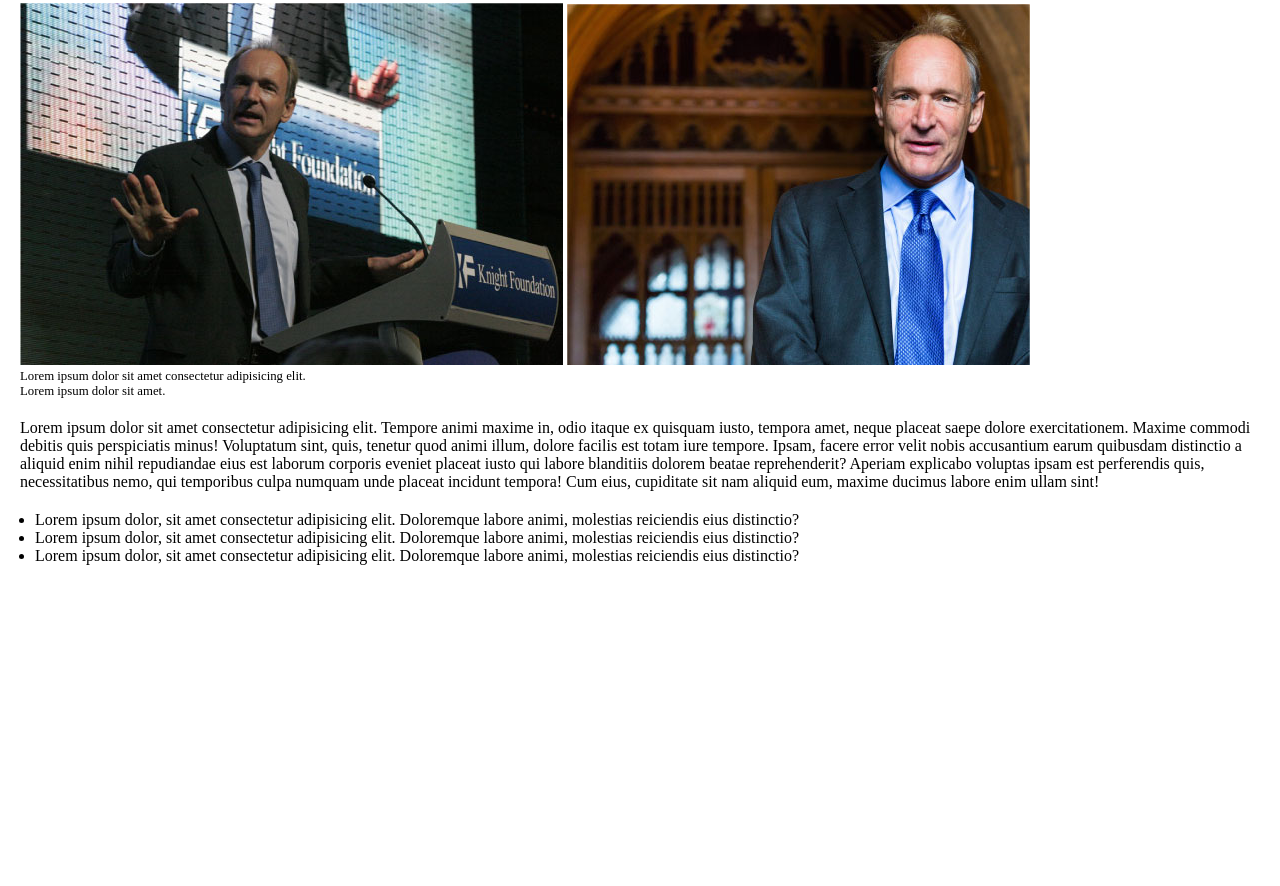
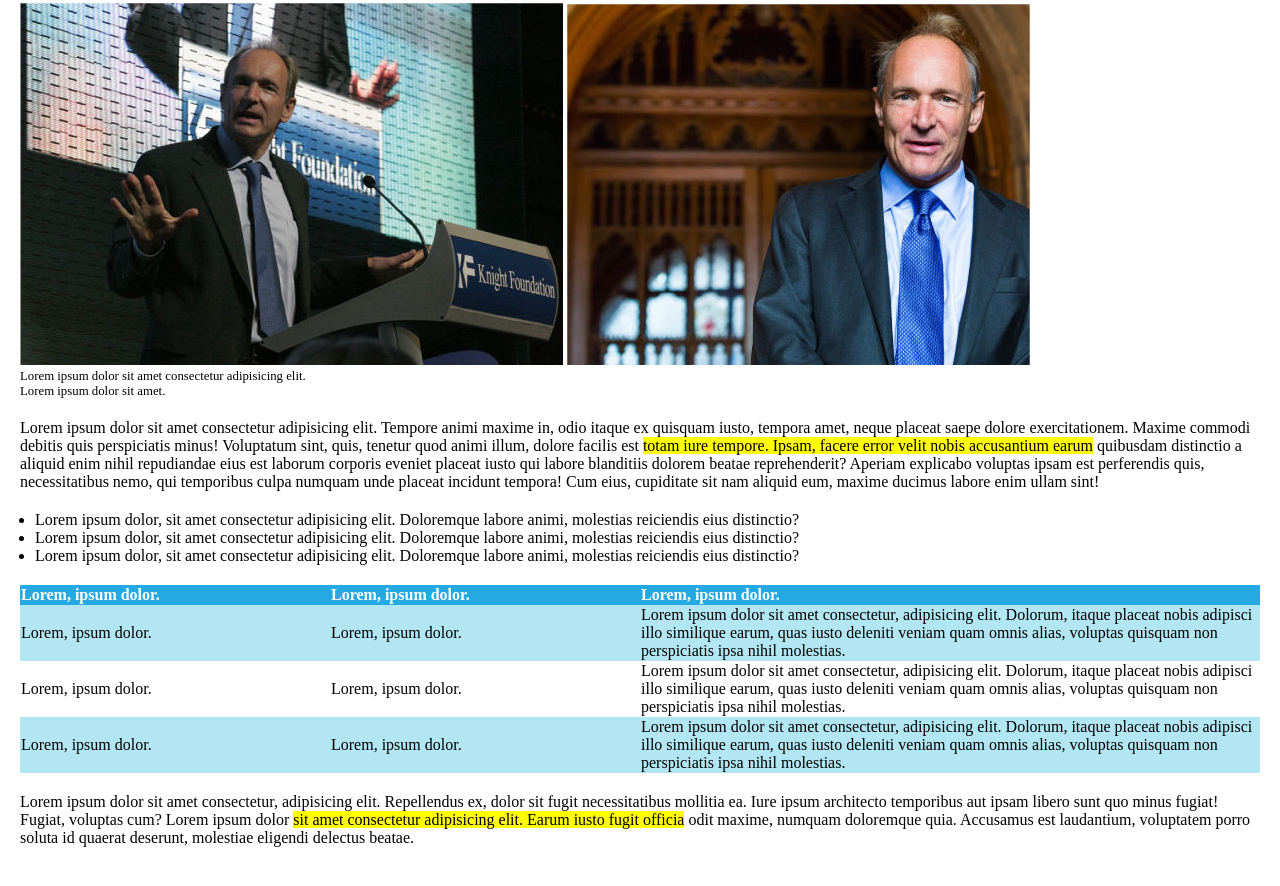
Before and after one commit to Pierluigi97/html-css-booleaner, a plain HTML site: page index.html in a window 1280 px wide. Shown: the part 262-1148 px from the top of the page. Before the commit the page ends 867 px from the top, so only its background shows below. Drawn offline with Linux system fonts and the light colour scheme.

Commit message:
[add] table in main

```diff
--- a/index.html
+++ b/index.html
@@ -36,7 +36,7 @@
     <!-- article --->
      <section id="article">
       <p>
-        Lorem ipsum dolor sit amet consectetur adipisicing elit. Tempore animi maxime in, odio itaque ex quisquam iusto, tempora amet, neque placeat saepe dolore exercitationem. Maxime commodi debitis quis perspiciatis minus! Voluptatum sint, quis, tenetur quod animi illum, dolore facilis est totam iure tempore. Ipsam, facere error velit nobis accusantium earum quibusdam distinctio a aliquid enim nihil repudiandae eius est laborum corporis eveniet placeat iusto qui labore blanditiis dolorem beatae reprehenderit? Aperiam explicabo voluptas ipsam est perferendis quis, necessitatibus nemo, qui temporibus culpa numquam unde placeat incidunt tempora! Cum eius, cupiditate sit nam aliquid eum, maxime ducimus labore enim ullam sint!
+        Lorem ipsum dolor sit amet consectetur adipisicing elit. Tempore animi maxime in, odio itaque ex quisquam iusto, tempora amet, neque placeat saepe dolore exercitationem. Maxime commodi debitis quis perspiciatis minus! Voluptatum sint, quis, tenetur quod animi illum, dolore facilis est <span class="highlight">totam iure tempore. Ipsam, facere error velit nobis accusantium earum</span> quibusdam distinctio a aliquid enim nihil repudiandae eius est laborum corporis eveniet placeat iusto qui labore blanditiis dolorem beatae reprehenderit? Aperiam explicabo voluptas ipsam est perferendis quis, necessitatibus nemo, qui temporibus culpa numquam unde placeat incidunt tempora! Cum eius, cupiditate sit nam aliquid eum, maxime ducimus labore enim ullam sint!
       </p>
       <ul>
         <li>Lorem ipsum dolor, sit amet consectetur adipisicing elit. Doloremque labore animi, molestias reiciendis eius distinctio?</li>
@@ -48,10 +48,42 @@
 
     <!-- / article --->
 
+    <!-- table -->
 
+    <section id="table">
+      <table>
+        <thead>
+          <tr>
+            <th>Lorem, ipsum dolor.</th>
+            <th>Lorem, ipsum dolor.</th>
+            <th class="text">Lorem, ipsum dolor.</th>
+          </tr>
+        </thead>
+        <tbody>
+          <tr class="odd">
+            <td>Lorem, ipsum dolor.</td>
+            <td>Lorem, ipsum dolor.</td>
+            <td>Lorem ipsum dolor sit amet consectetur, adipisicing elit. Dolorum, itaque placeat nobis adipisci illo similique earum, quas iusto deleniti veniam quam omnis alias, voluptas quisquam non perspiciatis ipsa nihil molestias.</td>
+          </tr>
+          <tr>
+            <td>Lorem, ipsum dolor.</td>
+            <td>Lorem, ipsum dolor.</td>
+            <td>Lorem ipsum dolor sit amet consectetur, adipisicing elit. Dolorum, itaque placeat nobis adipisci illo similique earum, quas iusto deleniti veniam quam omnis alias, voluptas quisquam non perspiciatis ipsa nihil molestias.</td>
+          </tr>
+          <tr class="odd">
+            <td>Lorem, ipsum dolor.</td>
+            <td>Lorem, ipsum dolor.</td>
+            <td>Lorem ipsum dolor sit amet consectetur, adipisicing elit. Dolorum, itaque placeat nobis adipisci illo similique earum, quas iusto deleniti veniam quam omnis alias, voluptas quisquam non perspiciatis ipsa nihil molestias.</td>
+          </tr>
+        </tbody>
+      </table>
+      <p>
+        Lorem ipsum dolor sit amet consectetur, adipisicing elit. Repellendus ex, dolor sit fugit necessitatibus mollitia ea. Iure ipsum architecto temporibus aut ipsam libero sunt quo minus fugiat! Fugiat, voluptas cum?
+        Lorem ipsum dolor <span class="highlight">sit amet consectetur adipisicing elit. Earum iusto fugit officia</span> odit maxime, numquam doloremque quia. Accusamus est laudantium, voluptatem porro soluta id quaerat deserunt, molestiae eligendi delectus beatae.
+      </p>
+    </section>
 
-
-
+    <!-- table -->
 
   </main>
 
--- a/style.css
+++ b/style.css
@@ -18,6 +18,9 @@ section{
 
 .caption{
   font-size: .8rem;
+}
+.highlight{
+  background-color: yellow;
 }
 /******* HEADER ********/
 header{
@@ -48,7 +51,7 @@ section#top .dida .data{
 section#top .image-area{
   padding-top: 20px;
 }
-/** article **/
+/** section article **/
 section#article p{
   margin-bottom: 20px;
 }
@@ -56,3 +59,19 @@ section#article ul{
   padding-left: 0;
   margin-left: 15px;
 }
+/** section table**/
+section#table table{
+  border-collapse: collapse;
+  margin-bottom: 20px;
+}
+section#table table thead{
+  background-color: #24A9E3;
+  color: white;
+  text-align: left;
+}
+section#table table th.text{
+  width: 50%;
+}
+section#table table tr.odd{
+  background-color: #B1E6F2;
+}
```
